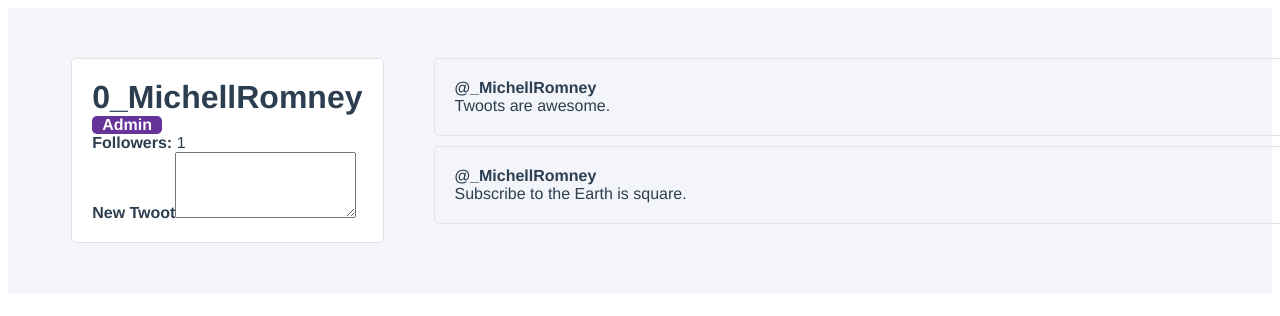
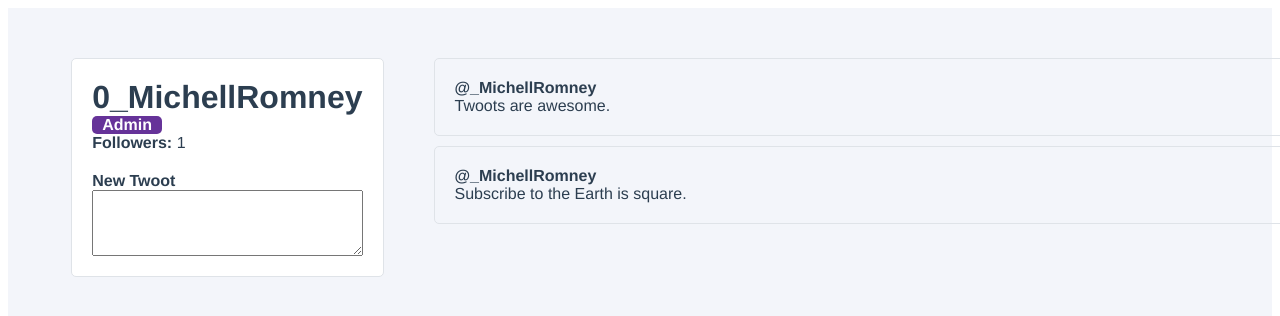
Before and after one commit to RashiqAzhan/learn-vue, a Vue app: page / in a window 1280 px wide. Shown: the top 316 px of the page. Built offline with nearby package versions, Linux system fonts and the light colour scheme.

Commit message:
Update UserProfiles.vue, add css for text area

```diff
--- a/src/components/UserProfiles.vue
+++ b/src/components/UserProfiles.vue
@@ -109,4 +109,10 @@ h1 {
   grid-gap: 10px;
   margin-bottom: auto;
 }
+
+.user-profile__create-twoot {
+  padding-top: 20px;
+  display: flex;
+  flex-direction: column;
+}
 </style>
```
